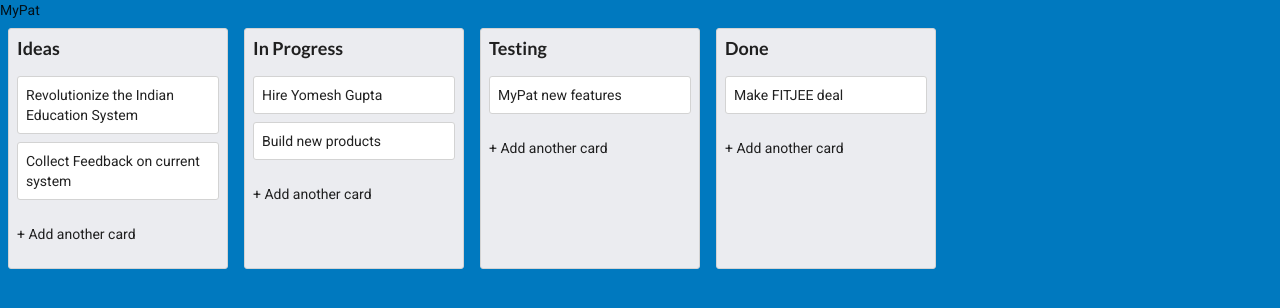
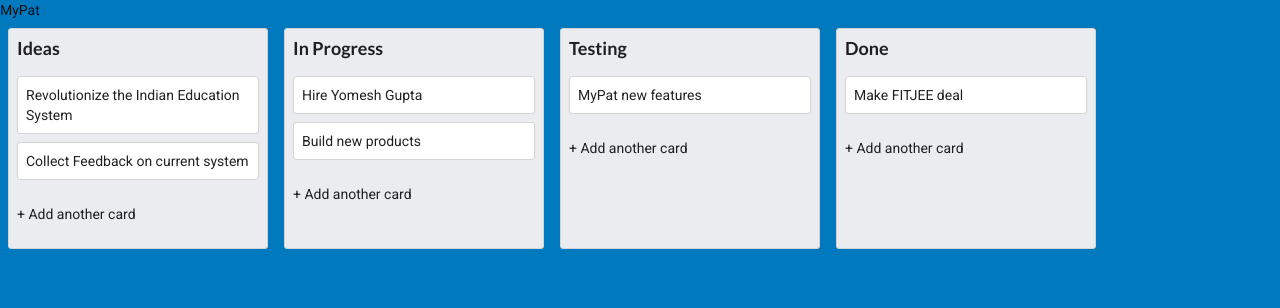
Before and after one commit to yomeshgupta/trello-board, a React app: page / in a window 1280 px wide. Shown: the top 308 px of the page. Built offline with nearby package versions, Linux system fonts and the light colour scheme.

Commit message:
Added hover stlying on tasks

```diff
--- a/src/styles/board.scss
+++ b/src/styles/board.scss
@@ -24,7 +24,7 @@
 	.list {
 		margin: 8px;
 		border: 1px solid lightgrey;
-		width: 220px;
+		width: 260px;
 		max-height: 100%;
 		height: 100%;
 		background-color: #ebecf0;
@@ -52,6 +52,10 @@
 				margin-bottom: 8px;
 				transition: background-color 0.2 ease;
 				background-color: white;
+
+				&:hover {
+					background-color: #f4f5f7;
+				}
 			}
 		}
 	}
```
